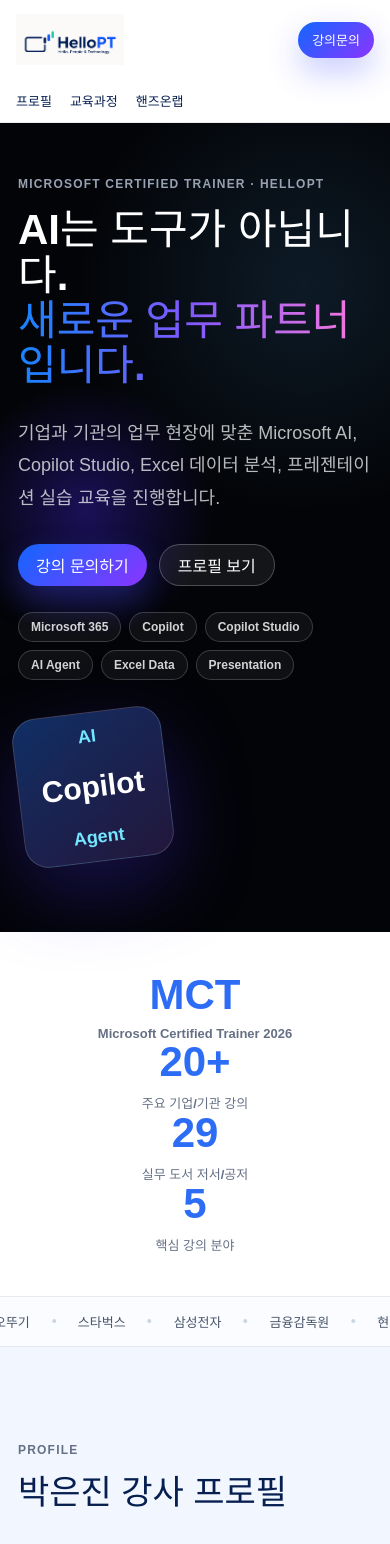
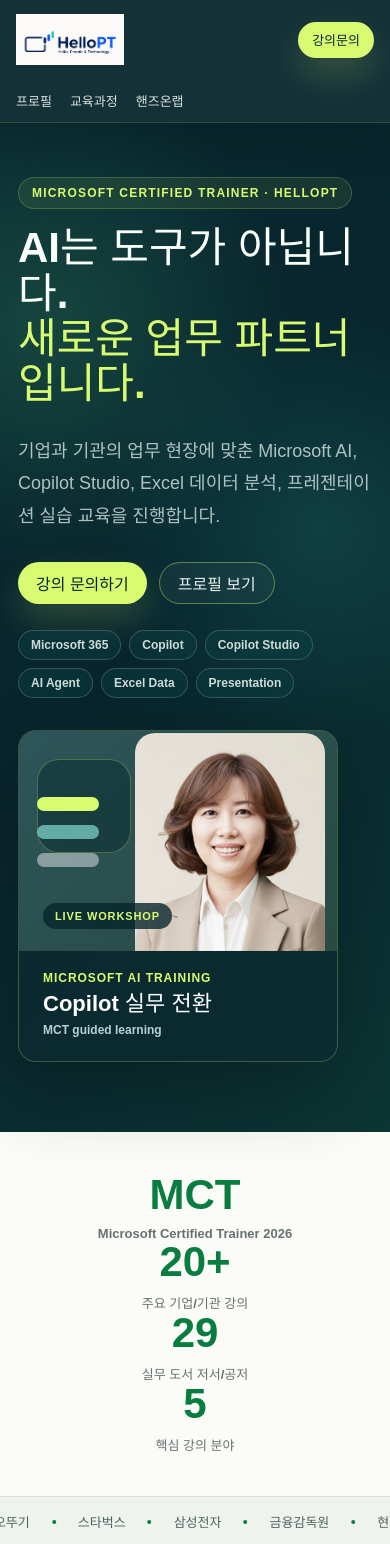
Before and after one commit to pej0285-lab/hellopt_homepage, a React (Vite) app: page / in a window 390 px wide. Shown: the top 1544 px of the page. Built offline with nearby package versions, Linux system fonts and the light colour scheme; a web font is replaced by a local one.

Commit message:
Refresh homepage visual design

```diff
--- a/src/App.css
+++ b/src/App.css
@@ -960,6 +960,341 @@
   font-size: 14px;
 }
 
+/* Teal partner-learning visual refresh */
+.site-shell {
+  background: var(--page);
+}
+
+.site-header {
+  min-height: 70px;
+  background: rgba(6, 37, 43, 0.94);
+  border-bottom: 1px solid rgba(216, 251, 114, 0.14);
+  box-shadow: 0 18px 42px rgba(3, 22, 27, 0.18);
+}
+
+.brand {
+  background: transparent;
+}
+
+.site-header a {
+  color: rgba(245, 252, 247, 0.88);
+}
+
+.site-header nav a:hover,
+.header-cta:hover {
+  color: var(--lime);
+}
+
+.header-cta,
+.primary-button,
+.form-submit {
+  color: var(--navy) !important;
+  background: var(--lime);
+  box-shadow: 0 16px 34px rgba(216, 251, 114, 0.18);
+}
+
+.ghost-button {
+  color: rgba(245, 252, 247, 0.94);
+  border-color: rgba(216, 251, 114, 0.38);
+  background: rgba(255, 255, 255, 0.04);
+}
+
+.outline-button,
+.profile-controls button {
+  border-color: rgba(9, 124, 63, 0.18);
+}
+
+.hero-section {
+  grid-template-columns: minmax(0, 1fr) 440px;
+  gap: 70px;
+  min-height: 640px;
+  padding-top: 98px;
+  color: #f8fff8;
+  background:
+    linear-gradient(120deg, rgba(216, 251, 114, 0.08) 0 1px, transparent 1px 120px),
+    radial-gradient(circle at 12% 20%, rgba(57, 150, 105, 0.28), transparent 28%),
+    radial-gradient(circle at 82% 40%, rgba(42, 164, 157, 0.2), transparent 32%),
+    linear-gradient(135deg, #09282f 0%, #08252d 48%, #0d3534 100%);
+}
+
+.hero-mark {
+  order: 2;
+}
+
+.ai-card {
+  overflow: hidden;
+  place-items: stretch;
+  width: min(100%, 430px);
+  height: auto;
+  border: 1px solid rgba(216, 251, 114, 0.18);
+  border-radius: 18px;
+  background: rgba(255, 255, 255, 0.06);
+  box-shadow: 0 32px 80px rgba(0, 0, 0, 0.24);
+  transform: none;
+}
+
+.ai-card-media {
+  position: relative;
+  min-height: 270px;
+  background: linear-gradient(135deg, rgba(140, 230, 221, 0.2), rgba(216, 251, 114, 0.08));
+}
+
+.ai-card-media img {
+  position: absolute;
+  right: 18px;
+  bottom: 0;
+  width: 235px;
+  height: 255px;
+  object-fit: cover;
+  object-position: top;
+  border-radius: 20px 20px 0 0;
+  filter: saturate(0.9);
+}
+
+.ai-card-media::before,
+.ai-card-media::after {
+  position: absolute;
+  left: 24px;
+  content: '';
+}
+
+.ai-card-media::before {
+  top: 28px;
+  width: 118px;
+  height: 118px;
+  border: 1px solid rgba(216, 251, 114, 0.28);
+  border-radius: 22px;
+  background: rgba(6, 37, 43, 0.46);
+}
+
+.ai-card-media::after {
+  top: 66px;
+  width: 78px;
+  height: 14px;
+  border-radius: 999px;
+  background: var(--lime);
+  box-shadow: 0 28px 0 rgba(140, 230, 221, 0.66), 0 56px 0 rgba(255, 255, 255, 0.44);
+}
+
+.ai-card-media span {
+  position: absolute;
+  left: 24px;
+  bottom: 22px;
+  padding: 7px 12px;
+  border-radius: 999px;
+  color: var(--lime);
+  background: rgba(6, 37, 43, 0.78);
+  font-size: 11px;
+  font-weight: 950;
+  letter-spacing: 0.08em;
+  text-transform: uppercase;
+}
+
+.ai-card-caption {
+  display: grid;
+  gap: 6px;
+  padding: 20px 24px 24px;
+  background: rgba(6, 37, 43, 0.72);
+}
+
+.ai-card-caption span,
+.ai-card-caption em {
+  color: #b8d0cf;
+  font-size: 12px;
+  font-style: normal;
+  font-weight: 850;
+}
+
+.ai-card-caption span {
+  color: var(--lime);
+  letter-spacing: 0.08em;
+  text-transform: uppercase;
+}
+
+.ai-card-caption strong {
+  color: white;
+  font-size: 24px;
+  line-height: 1.2;
+}
+
+.hero-kicker {
+  display: inline-flex;
+  width: fit-content;
+  padding: 8px 13px;
+  border: 1px solid rgba(216, 251, 114, 0.2);
+  border-radius: 999px;
+  color: var(--lime);
+  background: rgba(216, 251, 114, 0.08);
+}
+
+.eyebrow {
+  color: var(--green);
+}
+
+.hero-copy h1 span {
+  color: var(--lime);
+  background: none;
+  -webkit-background-clip: initial;
+  background-clip: initial;
+}
+
+.hero-copy p:not(.hero-kicker) {
+  color: rgba(232, 244, 242, 0.74);
+}
+
+.chip-row span {
+  color: rgba(245, 252, 247, 0.84);
+  background: rgba(10, 63, 65, 0.52);
+}
+
+.stats-band {
+  background: #fbfcf8;
+}
+
+.stats-band strong,
+.accordion-trigger strong,
+.bio-copy span,
+.history-year-marker,
+.cert-card span {
+  color: var(--green);
+}
+
+.logo-strip {
+  border-block-color: rgba(6, 37, 43, 0.08);
+  background: #eef3ed;
+}
+
+.strip-track span {
+  color: #526260;
+}
+
+.strip-track span::after {
+  background: var(--green);
+}
+
+.profile-section,
+.contact-section,
+.courses-section {
+  background: #f8faf5;
+}
+
+.accordion-panel,
+.history-year-group,
+.course-card,
+.contact-card {
+  border-color: rgba(6, 37, 43, 0.1);
+  box-shadow: 0 18px 42px rgba(6, 37, 43, 0.08);
+}
+
+.field-grid article,
+.lab-grid article,
+.cert-card,
+.book-list article,
+.bio-contact a {
+  background: #f6faf1;
+}
+
+.course-grid {
+  grid-template-columns: repeat(auto-fit, minmax(220px, 1fr));
+  gap: 16px;
+}
+
+.course-card {
+  position: relative;
+  min-height: 300px;
+  padding: 26px 22px;
+  border-top: 4px solid var(--green);
+  background: white;
+}
+
+.course-card:nth-child(2) { border-top-color: #0f5057; }
+.course-card:nth-child(3) { border-top-color: #137f7a; }
+.course-card:nth-child(4) { border-top-color: #96bb29; }
+.course-card:nth-child(5) { border-top-color: #d7a43d; }
+
+.course-card h3,
+.course-card p,
+.lab-grid h3,
+.lab-grid p {
+  color: var(--navy);
+}
+
+.course-card h3 {
+  font-size: 20px;
+}
+
+.course-card p,
+.lab-grid p {
+  color: var(--muted);
+}
+
+.course-card span,
+.lab-grid span {
+  color: var(--green);
+  background: rgba(9, 124, 63, 0.09);
+}
+
+.lab-section {
+  background:
+    radial-gradient(circle at 82% 8%, rgba(216, 251, 114, 0.16), transparent 30%),
+    linear-gradient(180deg, #08262d 0%, #0b3338 100%);
+}
+
+.lab-placeholder article {
+  border-style: solid;
+  border-color: rgba(216, 251, 114, 0.16);
+  background: rgba(255, 255, 255, 0.045);
+}
+
+.lab-placeholder .lab-card-featured {
+  border-color: rgba(216, 251, 114, 0.46);
+  background: linear-gradient(145deg, rgba(216, 251, 114, 0.12), rgba(255, 255, 255, 0.06));
+}
+
+.lab-placeholder span {
+  color: var(--lime);
+  background: rgba(216, 251, 114, 0.1);
+}
+
+.lab-tags em {
+  color: #efffc0;
+  background: rgba(216, 251, 114, 0.12);
+}
+
+.contact-head::before {
+  background: linear-gradient(180deg, var(--green), var(--lime));
+}
+
+.inquiry-form legend {
+  color: var(--green);
+}
+
+.inquiry-form legend::after {
+  background: linear-gradient(90deg, rgba(9, 124, 63, 0.24), rgba(6, 37, 43, 0.04));
+}
+
+.legend-icon {
+  color: var(--green);
+  background: #eaf7df;
+}
+
+.inquiry-form input,
+.inquiry-form select,
+.inquiry-form textarea {
+  border-color: #d8e4dc;
+}
+
+.inquiry-form input:focus,
+.inquiry-form select:focus,
+.inquiry-form textarea:focus {
+  border-color: rgba(9, 124, 63, 0.62);
+  box-shadow: 0 0 0 4px rgba(9, 124, 63, 0.1);
+}
+
+.site-footer {
+  background: #08262d;
+}
+
 @keyframes marquee {
   from { transform: translateX(0); }
   to { transform: translateX(-50%); }
@@ -1043,12 +1378,33 @@
   }
 
   .ai-card {
-    width: 150px;
-    height: 150px;
+    width: min(100%, 320px);
+    height: auto;
+  }
+
+  .ai-card-media {
+    min-height: 220px;
+  }
+
+  .ai-card-media img {
+    right: 12px;
+    width: 190px;
+    height: 218px;
+  }
+
+  .ai-card-media::before {
+    left: 18px;
+    width: 92px;
+    height: 92px;
+  }
+
+  .ai-card-media::after {
+    left: 18px;
+    width: 62px;
   }
 
   .ai-card strong {
-    font-size: 30px;
+    font-size: 22px;
   }
 
   .stats-band,
--- a/src/App.jsx
+++ b/src/App.jsx
@@ -212,9 +212,15 @@
           <section className="hero-section">
           <div className="hero-mark" aria-hidden="true">
             <div className="ai-card">
-              <span>AI</span>
-              <strong>Copilot</strong>
-              <em>Agent</em>
+              <div className="ai-card-media">
+                <img src={asset('brand/portrait.png')} alt="" />
+                <span>Live Workshop</span>
+              </div>
+              <div className="ai-card-caption">
+                <span>Microsoft AI Training</span>
+                <strong>Copilot 실무 전환</strong>
+                <em>MCT guided learning</em>
+              </div>
             </div>
           </div>
           <div className="hero-copy">
--- a/src/index.css
+++ b/src/index.css
@@ -1,14 +1,15 @@
 @import url('https://cdn.jsdelivr.net/gh/sunn-us/SUIT/fonts/static/woff2/SUIT.css');
 
 :root {
-  --page: #f5f8ff;
-  --ink: #101828;
-  --muted: #667085;
-  --navy: #071f50;
-  --blue: #1266ff;
-  --violet: #7b2cff;
-  --electric: #5fe1ff;
-  --mint: #27d4b0;
+  --page: #f4f6f2;
+  --ink: #071f1f;
+  --muted: #667170;
+  --navy: #06252b;
+  --deep: #08262d;
+  --teal: #0d6f6d;
+  --green: #097c3f;
+  --lime: #d8fb72;
+  --aqua: #8ce6dd;
   --heading: 'SUIT', 'Noto Sans KR', sans-serif;
   --body: 'SUIT', 'Noto Sans KR', sans-serif;
   color: var(--ink);
```
